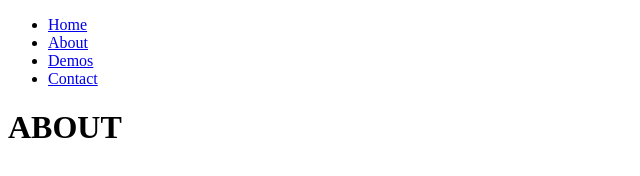
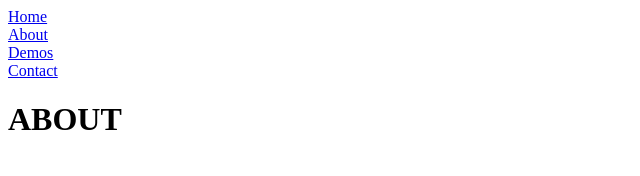
Before and after one commit to IAmAFraud/sound-design-portfolio, a plain HTML site: page about.html in a window 1280 px wide. Shown: the whole page, without its empty margins (0-640 px from the left). Drawn offline with Linux system fonts and the light colour scheme.

Commit message:
fixed the styles link

```diff
--- a/about.html
+++ b/about.html
@@ -1,7 +1,7 @@
 <!DOCTYPE html>
 <head>
     <meta charset="UTF-8">
-    <link rel="stylesheet" href="styles/default-styles.css">
+    <link rel="stylesheet" href="styles/styles.css">
     <title>TJ's Sound Design</title>
 </head>
 <html>
```
Also changed, not shown: contact.html (+1 -1 lines), demos.html (+1 -1 lines), index.html (+1 -1 lines).
